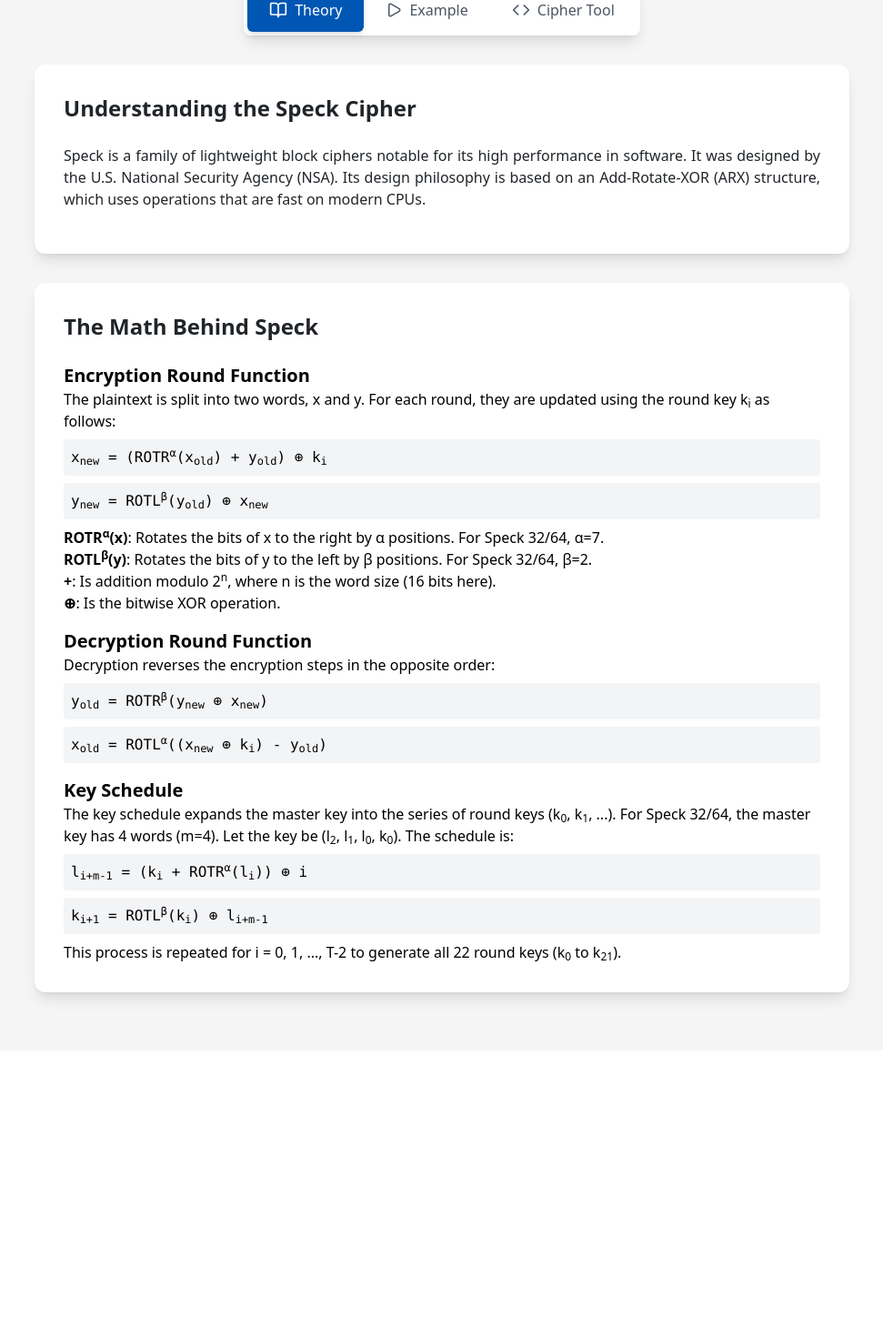
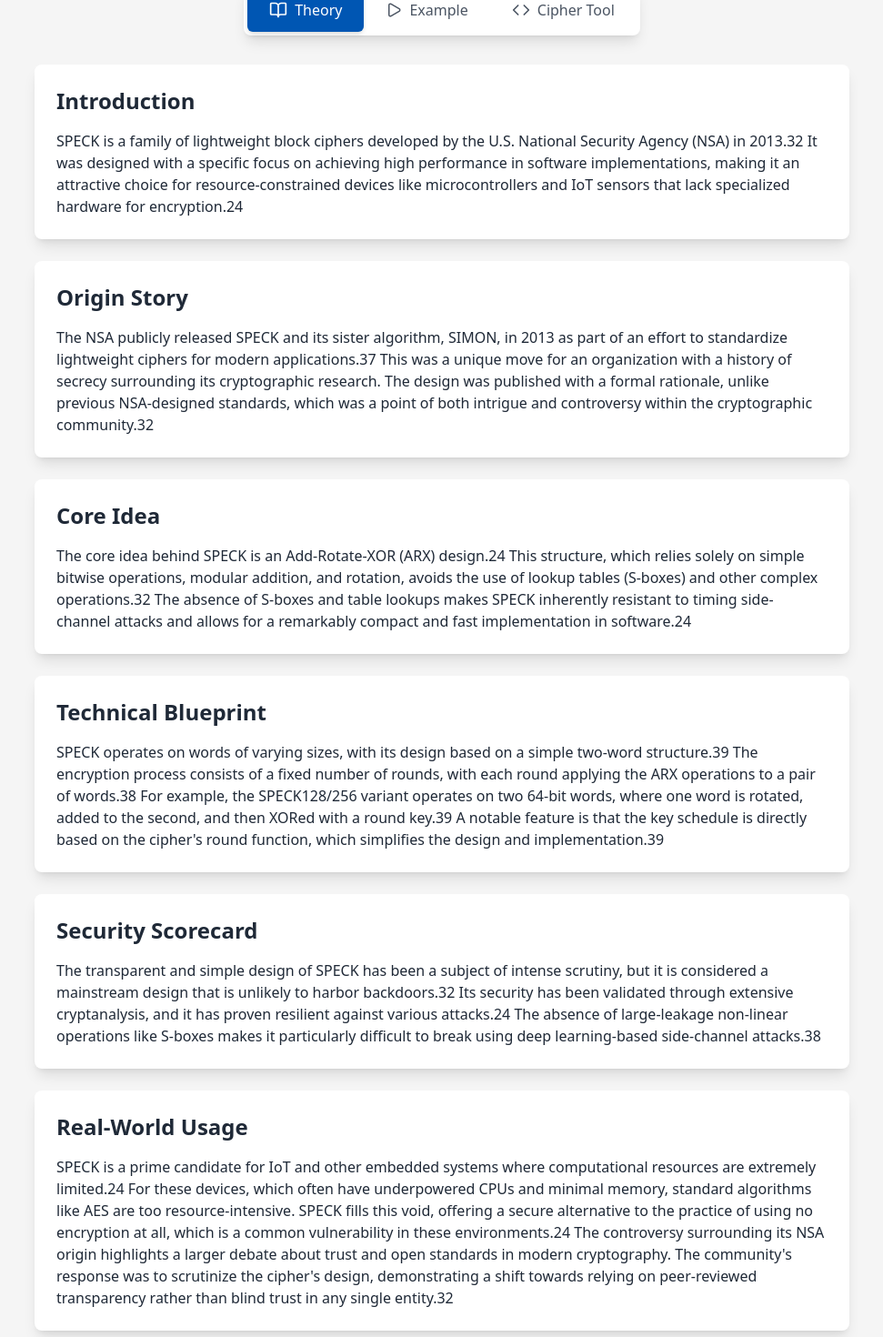
Before and after one commit to VlabInternship/cipher-index, a Next.js app: page /speck-cipher in a window 1280 px wide. Shown: the part 153-1623 px from the top of the page at 91% size, without its empty margins (154-1125 px from the left). Before the commit the page ends 1308 px from the top, so only its background shows below. Built offline with nearby package versions, Linux system fonts and the light colour scheme.

Commit message:
speck changes

```diff
--- a/pages/speck-cipher.jsx
+++ b/pages/speck-cipher.jsx
@@ -287,57 +287,105 @@
   <div className="flex justify-center mb-8"><div className="rounded-lg shadow-lg p-1 flex bg-white"><button onClick={() => setCurrentView('theory')} className={`px-6 py-3 rounded-md font-medium transition-all duration-200 flex items-center gap-2 ${currentView === 'theory' ? 'text-white shadow-md' : 'text-gray-600'}`} style={{ backgroundColor: currentView === 'theory' ? colors.primary : 'transparent' }}><BookOpen size={20} /> Theory</button><button onClick={() => setCurrentView('example')} className={`px-6 py-3 rounded-md font-medium transition-all duration-200 flex items-center gap-2 ${currentView === 'example' ? 'text-white shadow-md' : 'text-gray-600'}`} style={{ backgroundColor: currentView === 'example' ? colors.primary : 'transparent' }}><Play size={18} /> Example</button><button onClick={() => setCurrentView('cipher')} className={`px-6 py-3 rounded-md font-medium transition-all duration-200 flex items-center gap-2 ${currentView === 'cipher' ? 'text-white shadow-md' : 'text-gray-600'}`} style={{ backgroundColor: currentView === 'cipher' ? colors.primary : 'transparent' }}><Code size={20} /> Cipher Tool</button></div></div>
         {currentView === 'theory' && (
            <div className="max-w-4xl mx-auto">
-            <div className="rounded-xl shadow-lg p-8 mb-8 bg-white"><h2 className="text-2xl font-bold mb-6" style={{ color: colors.textDark }}>Understanding the Speck Cipher</h2><div className="prose prose-lg max-w-none text-justify"><p className="mb-4" style={{ color: colors.textDark }}>Speck is a family of lightweight block ciphers notable for its high performance in software. It was designed by the U.S. National Security Agency (NSA). Its design philosophy is based on an Add-Rotate-XOR (ARX) structure, which uses operations that are fast on modern CPUs.</p></div></div>
-            <div className="rounded-xl shadow-lg p-8 mb-8 bg-white"><h3 className="text-2xl font-bold mb-6" style={{ color: colors.textDark }}>The Math Behind Speck</h3><div className="prose prose-lg max-w-none space-y-4">
-                <div>
-                    <h4 className="text-xl font-semibold">Encryption Round Function</h4>
-                    <p>The plaintext is split into two words, x and y. For each round, they are updated using the round key k<sub>i</sub> as follows:</p>
-                    <div className='p-2 bg-gray-100 rounded my-2 font-mono'>x<sub>new</sub> = (ROTR<sup>α</sup>(x<sub>old</sub>) + y<sub>old</sub>) ⊕ k<sub>i</sub></div>
-                    <div className='p-2 bg-gray-100 rounded my-2 font-mono'>y<sub>new</sub> = ROTL<sup>β</sup>(y<sub>old</sub>) ⊕ x<sub>new</sub></div>
-                    <ul className="text-base">
-                        <li><b>ROTR<sup>α</sup>(x)</b>: Rotates the bits of x to the right by α positions. For Speck 32/64, α=7.</li>
-                        <li><b>ROTL<sup>β</sup>(y)</b>: Rotates the bits of y to the left by β positions. For Speck 32/64, β=2.</li>
-                        <li><b>+</b>: Is addition modulo 2<sup>n</sup>, where n is the word size (16 bits here).</li>
-                        <li><b>⊕</b>: Is the bitwise XOR operation.</li>
-                    </ul>
-                </div>
-                 <div>
-                    <h4 className="text-xl font-semibold">Decryption Round Function</h4>
-                    <p>Decryption reverses the encryption steps in the opposite order:</p>
-                    <div className='p-2 bg-gray-100 rounded my-2 font-mono'>y<sub>old</sub> = ROTR<sup>β</sup>(y<sub>new</sub> ⊕ x<sub>new</sub>)</div>
-                    <div className='p-2 bg-gray-100 rounded my-2 font-mono'>x<sub>old</sub> = ROTL<sup>α</sup>((x<sub>new</sub> ⊕ k<sub>i</sub>) - y<sub>old</sub>)</div>
-                </div>
-                <div>
-                    <h4 className="text-xl font-semibold">Key Schedule</h4>
-                    <p>The key schedule expands the master key into the series of round keys (k<sub>0</sub>, k<sub>1</sub>, ...). For Speck 32/64, the master key has 4 words (m=4). Let the key be (l<sub>2</sub>, l<sub>1</sub>, l<sub>0</sub>, k<sub>0</sub>). The schedule is:</p>
-                    <div className='p-2 bg-gray-100 rounded my-2 font-mono'>l<sub>i+m-1</sub> = (k<sub>i</sub> + ROTR<sup>α</sup>(l<sub>i</sub>)) ⊕ i</div>
-                    <div className='p-2 bg-gray-100 rounded my-2 font-mono'>k<sub>i+1</sub> = ROTL<sup>β</sup>(k<sub>i</sub>) ⊕ l<sub>i+m-1</sub></div>
-                    <p className="text-base">This process is repeated for i = 0, 1, ..., T-2 to generate all 22 round keys (k<sub>0</sub> to k<sub>21</sub>).</p>
-                </div>
-            </div></div>
+            <div className="bg-white shadow-lg rounded-lg p-6 mb-6">
+              <h2 className="text-2xl font-bold mb-4 text-gray-800">Introduction</h2>
+              <div className="space-y-4 text-gray-800">
+                <p>
+                  SPECK is a family of lightweight block ciphers developed by the U.S. National Security Agency (NSA) in 2013.32 It was designed with a specific focus on achieving high performance in software implementations, making it an attractive choice for resource-constrained devices like microcontrollers and IoT sensors that lack specialized hardware for encryption.24
+                </p>
+              </div>
+            </div>
+
+            <div className="bg-white shadow-lg rounded-lg p-6 mb-6">
+              <h2 className="text-2xl font-bold mb-4 text-gray-800">Origin Story</h2>
+              <div className="space-y-4 text-gray-800">
+                <p>
+                  The NSA publicly released SPECK and its sister algorithm, SIMON, in 2013 as part of an effort to standardize lightweight ciphers for modern applications.37 This was a unique move for an organization with a history of secrecy surrounding its cryptographic research. The design was published with a formal rationale, unlike previous NSA-designed standards, which was a point of both intrigue and controversy within the cryptographic community.32
+                </p>
+              </div>
+            </div>
+
+            <div className="bg-white shadow-lg rounded-lg p-6 mb-6">
+              <h2 className="text-2xl font-bold mb-4 text-gray-800">Core Idea</h2>
+              <div className="space-y-4 text-gray-800">
+                <p>
+                  The core idea behind SPECK is an Add-Rotate-XOR (ARX) design.24 This structure, which relies solely on simple bitwise operations, modular addition, and rotation, avoids the use of lookup tables (S-boxes) and other complex operations.32 The absence of S-boxes and table lookups makes SPECK inherently resistant to timing side-channel attacks and allows for a remarkably compact and fast implementation in software.24
+                </p>
+              </div>
+            </div>
+
+            <div className="bg-white shadow-lg rounded-lg p-6 mb-6">
+              <h2 className="text-2xl font-bold mb-4 text-gray-800">Technical Blueprint</h2>
+              <div className="space-y-4 text-gray-800">
+                <p>
+                  SPECK operates on words of varying sizes, with its design based on a simple two-word structure.39 The encryption process consists of a fixed number of rounds, with each round applying the ARX operations to a pair of words.38 For example, the SPECK128/256 variant operates on two 64-bit words, where one word is rotated, added to the second, and then XORed with a round key.39 A notable feature is that the key schedule is directly based on the cipher's round function, which simplifies the design and implementation.39
+                </p>
+              </div>
+            </div>
+
+            <div className="bg-white shadow-lg rounded-lg p-6 mb-6">
+              <h2 className="text-2xl font-bold mb-4 text-gray-800">Security Scorecard</h2>
+              <div className="space-y-4 text-gray-800">
+                <p>
+                  The transparent and simple design of SPECK has been a subject of intense scrutiny, but it is considered a mainstream design that is unlikely to harbor backdoors.32 Its security has been validated through extensive cryptanalysis, and it has proven resilient against various attacks.24 The absence of large-leakage non-linear operations like S-boxes makes it particularly difficult to break using deep learning-based side-channel attacks.38
+                </p>
+              </div>
+            </div>
+
+            <div className="bg-white shadow-lg rounded-lg p-6 mb-6">
+              <h2 className="text-2xl font-bold mb-4 text-gray-800">Real-World Usage</h2>
+              <div className="space-y-4 text-gray-800">
+                <p>
+                  SPECK is a prime candidate for IoT and other embedded systems where computational resources are extremely limited.24 For these devices, which often have underpowered CPUs and minimal memory, standard algorithms like AES are too resource-intensive. SPECK fills this void, offering a secure alternative to the practice of using no encryption at all, which is a common vulnerability in these environments.24 The controversy surrounding its NSA origin highlights a larger debate about trust and open standards in modern cryptography. The community's response was to scrutinize the cipher's design, demonstrating a shift towards relying on peer-reviewed transparency rather than blind trust in any single entity.32
+                </p>
+              </div>
+            </div>
             </div>
         )}
         {currentView === 'example' && (
            <div className="max-w-4xl mx-auto">
-            <div className="rounded-xl shadow-lg p-8 mb-8 bg-white">
-              <h2 className="text-2xl font-bold mb-4" style={{ color: colors.textDark }}>Speck 32/64 Example</h2>
-              <p className="mb-4" style={{ color: colors.textDark }}>This example encrypts the 32-bit plaintext 6574694C (ASCII 'Lite') with the 64-bit key 0F0E0D0C0B0A0908 using Speck 32/64.</p>
-              <div className="grid grid-cols-1 md:grid-cols-2 gap-4 mb-4">
-                <div>
-                  <label className="block text-sm font-medium mb-2" style={{ color: colors.textLight }}>Plaintext (32-bit Hex)</label>
-                  <input value={plaintext} onChange={(e) => setPlaintext(e.target.value)} className="w-full font-mono px-4 py-3 border border-gray-300 rounded-lg focus:outline-none focus:ring-2" style={{borderColor: colors.primary, backgroundColor: colors.secondary}} />
+            <div className="bg-white shadow-lg rounded-lg p-6">
+              <h2 className="text-2xl font-bold mb-4 text-gray-800">Solved Example: SPECK</h2>
+              <div className="space-y-4 text-gray-800">
+                <p className="mb-4">
+                  A full numerical walkthrough of SPECK is complex and not provided in the source material. However, a conceptual example can illustrate the core operations of a single round.
+                </p>
+
+                <div className="bg-gray-50 p-4 rounded-md">
+                  <h3 className="font-semibold text-gray-800 mb-3">Example: A single round of SPECK128/256 encryption.</h3>
+                  <div className="space-y-2 font-mono text-sm">
+                    <p><strong>Plaintext Block:</strong> A 128-bit block, split into two 64-bit words: x and y.</p>
+                    <p><strong>Round Key:</strong> A 64-bit round key, ki​.</p>
+                  </div>
                 </div>
-                <div>
-                  <label className="block text-sm font-medium mb-2" style={{ color: colors.textLight }}>Key (64-bit Hex)</label>
-                  <input type="text" value={key} onChange={(e) => setKey(e.target.value)} className="w-full font-mono px-4 py-3 border border-gray-300 rounded-lg focus:outline-none focus:ring-2" style={{borderColor: colors.primary, backgroundColor: colors.secondary}} />
+
+                <div className="space-y-4">
+                  <div>
+                    <h3 className="text-lg font-semibold text-gray-800 mb-2">Step 1: The ARX Operations</h3>
+                    <div className="ml-4 space-y-2">
+                      <p>
+                        A single round of SPECK applies the ARX operations to the two data words, x and y.24 The source material provides a pseudo-C code to describe the round function 39:
+                      </p>
+                      <div className="bg-gray-50 p-3 rounded-md">
+                        <div className="font-mono text-sm space-y-1">
+                          <p>x=(ROTR64(x,8)+y)⊕ki​</p>
+                          <p>y=(ROTL64(y,3))⊕x</p>
+                        </div>
+                      </div>
+                      <p>Let's trace the flow conceptually:</p>
+                      <ul className="ml-4 space-y-1">
+                        <li>The value of x is bitwise rotated to the right by 8 positions.</li>
+                        <li>The rotated x is then added to the value of y.</li>
+                        <li>The result of the addition is XORed with the round key ki​. This final value becomes the new x.</li>
+                        <li>The old value of y is bitwise rotated to the left by 3 positions.</li>
+                        <li>The rotated y is then XORed with the newly computed value of x. This final value becomes the new y.</li>
+                      </ul>
+                      <p>
+                        These two simple equations complete a single round. This process is repeated for all 34 rounds of SPECK128/256, with a new round key applied in each iteration.39 The key schedule for SPECK also uses a similar ARX process, which simplifies its implementation.39
+                      </p>
+                    </div>
+                  </div>
                 </div>
-              </div>
-              <div className="flex gap-3">
-                <button onClick={() => { setPlaintext('6574694C'); setKey('0F0E0D0C0B0A0908'); setTimeout(() => { handleCipherAction(); }, 50); }} className="px-4 py-2 rounded bg-chacha-primary text-white">Run Example</button>
-                <button onClick={() => { setPlaintext('6574694C'); setKey('0F0E0D0C0B0A0908'); }} className="px-4 py-2 rounded bg-chacha-accent/20 text-chacha-accent">Load Inputs</button>
-              </div>
-              <div className="mt-6">
-                <p className="text-sm text-chacha-accent">Expected behavior: the page will compute the ciphertext and populate the visualization steps. The output ciphertext will appear in the Cipher Tool view when you run the example.</p>
               </div>
             </div>
            </div>
```
